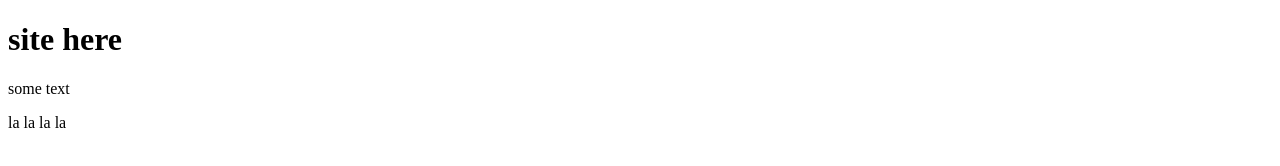
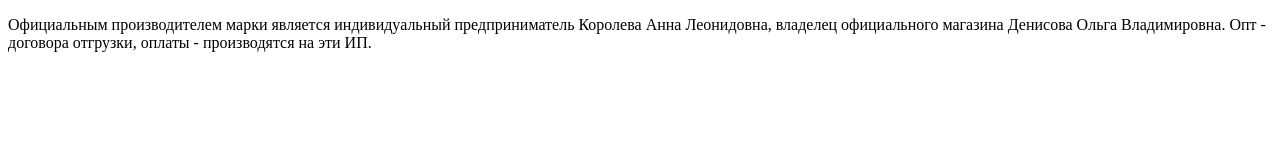
Before and after one commit to ranastya/site, a plain HTML site: page index.html in a window 1280 px wide. Drawn offline with Linux system fonts and the light colour scheme.

Commit message:
third commit

```diff
--- a/index.html
+++ b/index.html
@@ -6,8 +6,6 @@
 	<link rel="stylesheet" href="css/style.css">
 </head>
 <body>
-	<h1>site here</h1>
-	<p>some text</p>
-	<p>la la la la</p>
+	<p>Официальным производителем марки является индивидуальный предприниматель Королева Анна Леонидовна, владелец официального магазина Денисова Ольга Владимировна. Опт - договора отгрузки, оплаты - производятся на эти ИП.</p>
 </body>
 </html>
```
